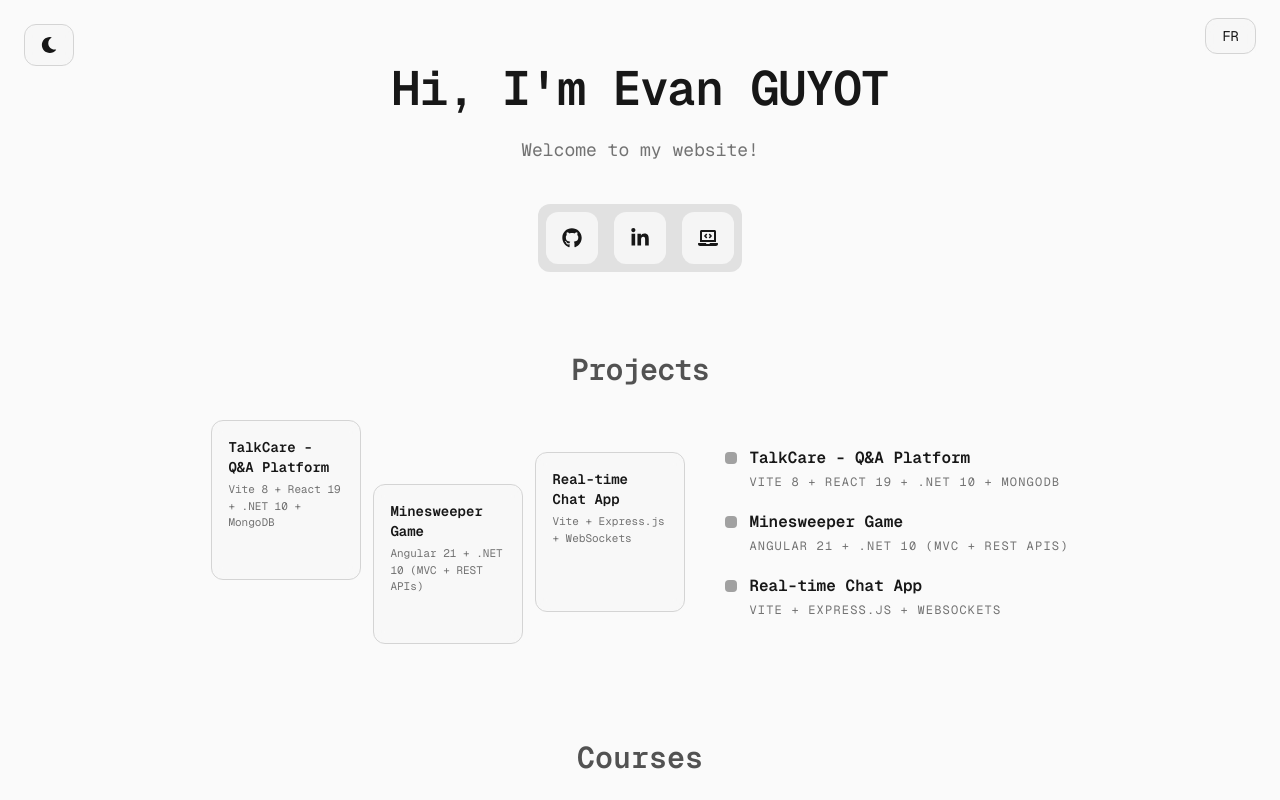
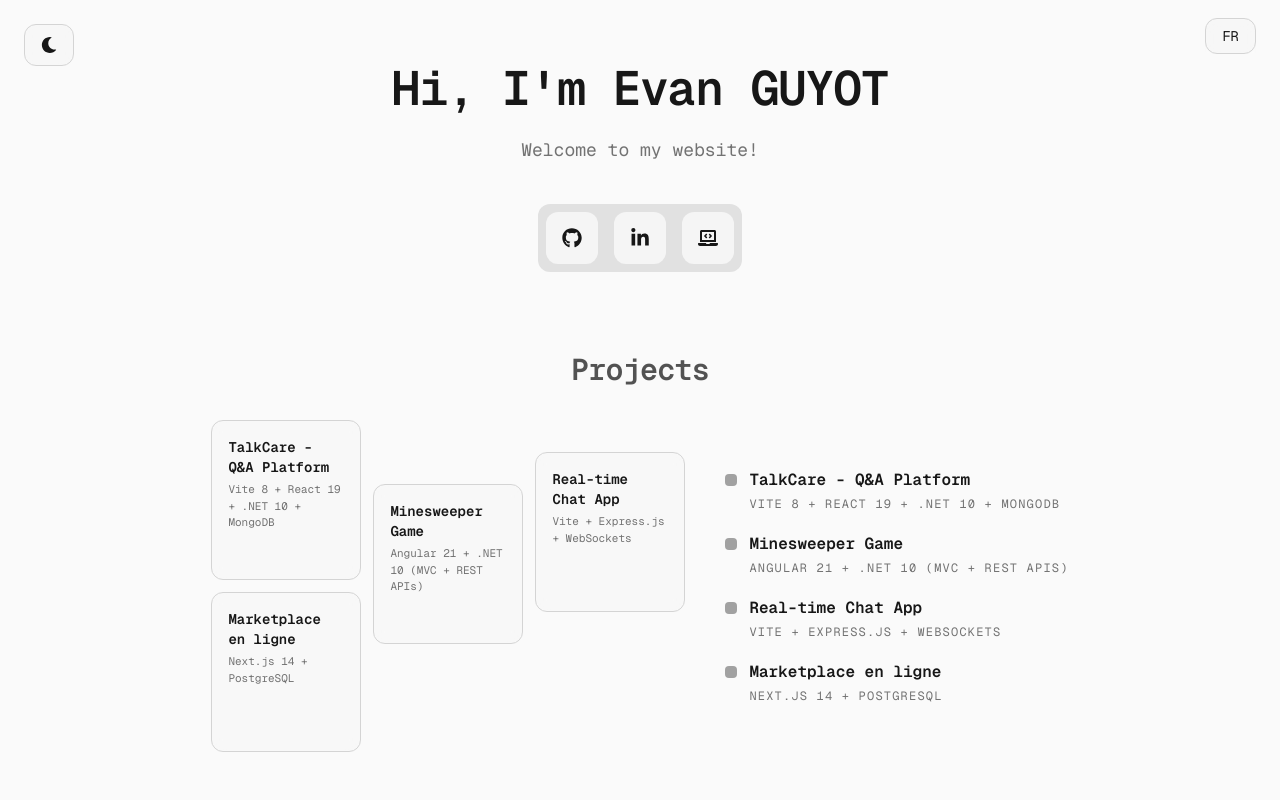
Before and after one commit to evan-guyot/portfolio, a Next.js app: page /en in a window 1280 px wide. Shown: the top 800 px of the page. Built offline with nearby package versions, Linux system fonts and the light colour scheme.

Commit message:
feat: add of online marketplace project

```diff
--- a/app/data/projects.ts
+++ b/app/data/projects.ts
@@ -35,4 +35,13 @@ export const PROJECTS: Project[] = [
     github: "https://github.com/evan-guyot/express-chats",
     live: null,
   },
+  {
+    id: "4",
+    title: "Online Marketplace",
+    tech: "Next.js 14 + PostgreSQL",
+    description:
+      "Full-stack online marketplace application built with Next.js and connected to a PostgreSQL database.",
+    github: "https://github.com/evan-guyot/nextjs-market",
+    live: "https://market-eguyot.vercel.app",
+  },
 ];
--- a/app/dictionaries/en.ts
+++ b/app/dictionaries/en.ts
@@ -55,6 +55,12 @@ const en = {
       description:
         "Real-time chat application built with Express.js, WebSockets and a React frontend powered by Vite.",
     },
+
+    "4": {
+      title: "Marketplace en ligne",
+      description:
+        "Application web complète de marketplace développée avec Next.js et connecté à une base de données PostgreSQL.",
+    },
   },
 
   languages: {
--- a/app/dictionaries/fr.ts
+++ b/app/dictionaries/fr.ts
@@ -55,6 +55,12 @@ const fr = {
       description:
         "Application de tchat en temps réel (grâce à des WebSockets) construite avec Express.js en backend et un frontend React/Vite.",
     },
+
+    "4": {
+      title: "Online Marketplace",
+      description:
+        "Full-stack online marketplace application built with Next.js and connected to a PostgreSQL database.",
+    },
   },
 
   languages: {
```
